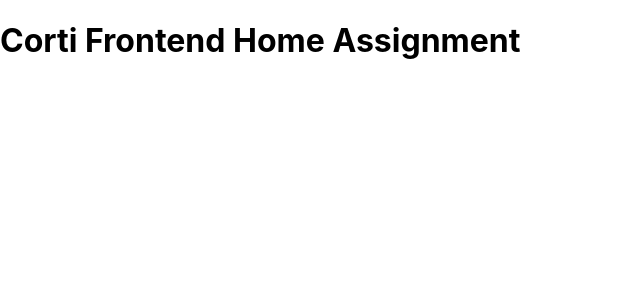
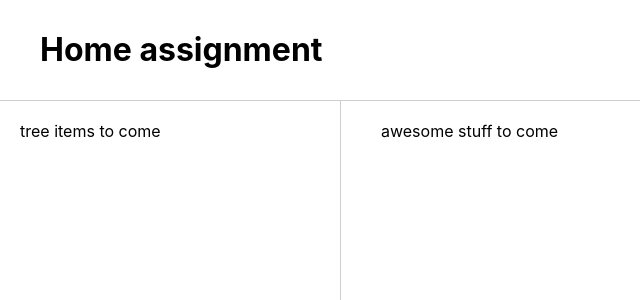
Before and after one commit to feldmuesle/case-study, a React (Vite) app: page / in a window 1280 px wide. Shown: the top 300 px of the page, without its empty margins (0-640 px from the left). Built offline with nearby package versions, Linux system fonts and the light colour scheme; no server answers.

Commit message:
feat(FileView): create & implement basic layout view

```diff
--- a/src/App.tsx
+++ b/src/App.tsx
@@ -1,4 +1,5 @@
 import { useEffect } from 'react';
+import { FileView } from './FileView/FileView';
 
 export function App() {
   // Do not hesitate to refactor this effect or use a different library to retrieve data
@@ -9,5 +10,5 @@ export function App() {
       .then(console.log);
   }, []);
 
-  return <h1>Corti Frontend Home Assignment</h1>;
+  return <FileView />;
 }
--- /dev/null
+++ b/src/FileView/FileView.tsx
@@ -0,0 +1,45 @@
+import { useState } from 'react';
+import styled from 'styled-components';
+
+export function FileView() {
+  const [activeItem, setActiveItem] = useState<string>('');
+  return (
+    <Wrapper>
+      <Title>Home assignment</Title>
+      <ContentWrapper>
+        <Sidebar>tree items to come</Sidebar>
+        <Content>awesome stuff to come</Content>
+      </ContentWrapper>
+    </Wrapper>
+  );
+}
+
+const Wrapper = styled.div`
+  height: 100vh;
+  width: 100vw;
+`;
+
+const Title = styled.h1`
+  line-height: 100px;
+  margin: 0;
+  padding-left: 40px;
+  border-bottom: 1px solid #cecece;
+`;
+
+const ContentWrapper = styled.div`
+  display: flex;
+  height: 100%;
+`;
+const Content = styled.div`
+  display: flex;
+  flex-direction: column;
+  flex: 1;
+  padding: 20px 40px;
+`;
+
+const Sidebar = styled.div`
+  width: 300px;
+  height: 100%;
+  border-right: 1px solid #cecece;
+  padding: 20px;
+`;
```
